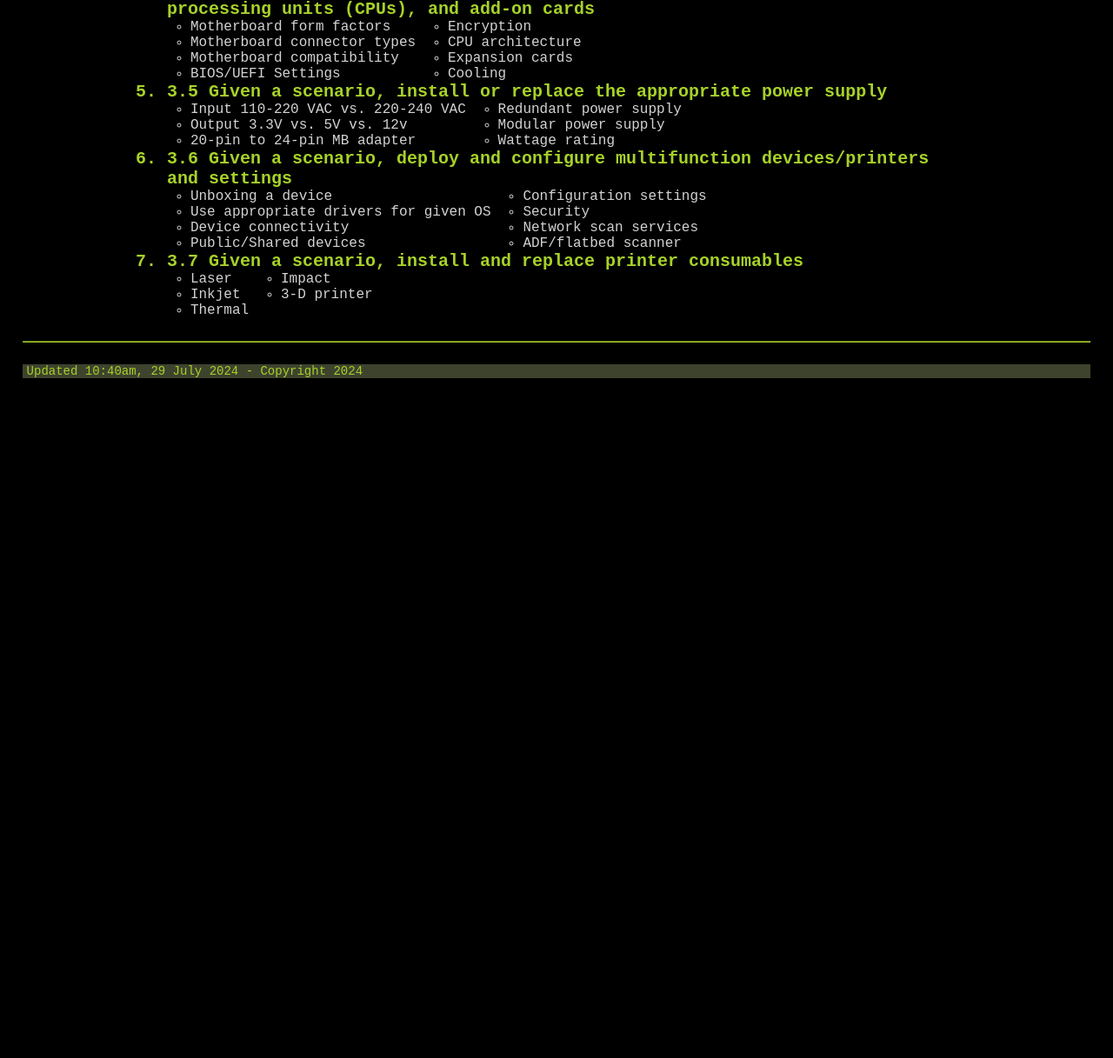
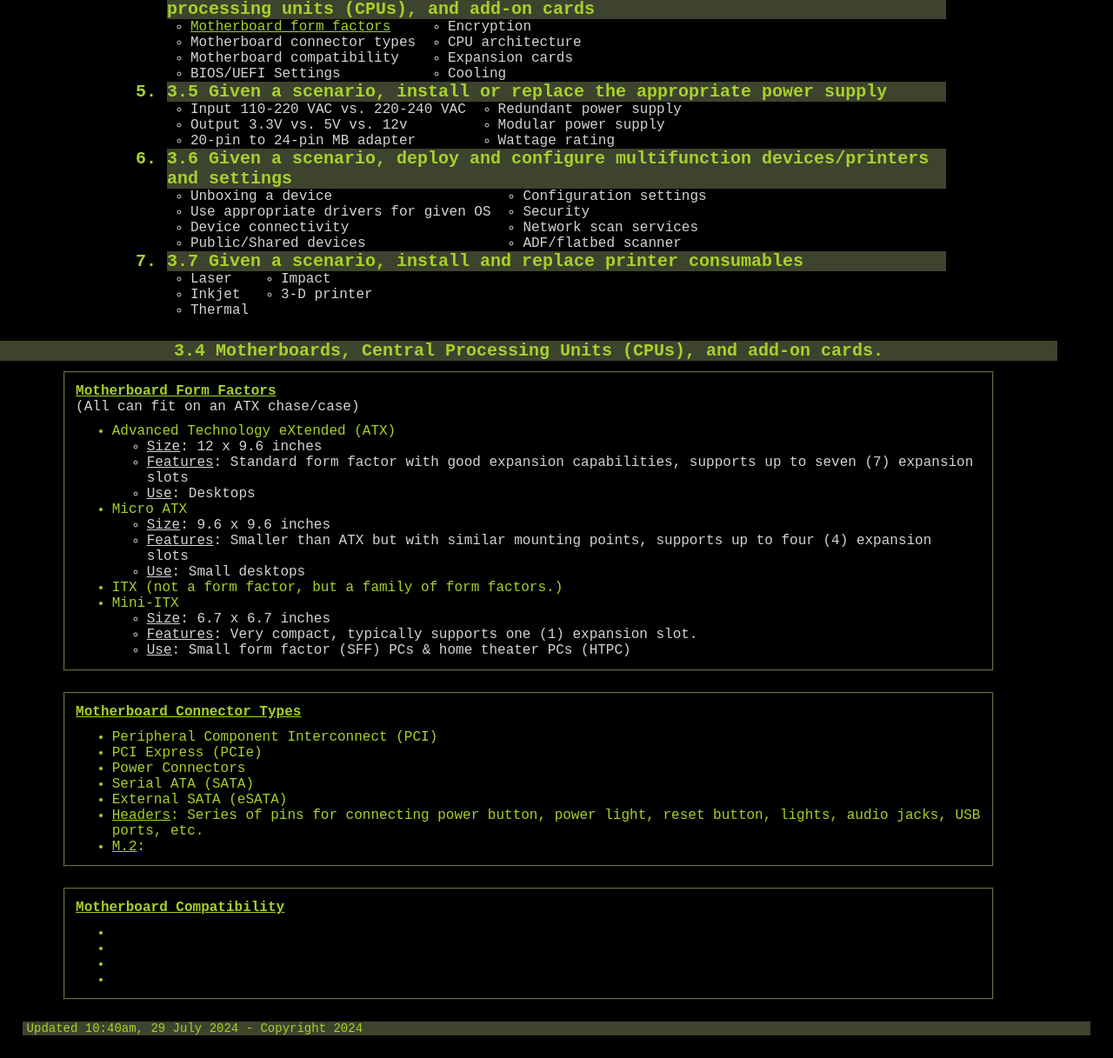
Before and after one commit to JFStokes/website, a plain HTML site: page current_projects/a_plus/core1/hardware.html in a window 1280 px wide. Shown: the part 553-1770 px from the top of the page at 87% size. Before the commit the page ends 1014 px from the top, so only its background shows below. Drawn offline with Linux system fonts and the light colour scheme.

Commit message:
Added motherboard form factors

```diff
--- a/current_projects/a_plus/core1/hardware.css
+++ b/current_projects/a_plus/core1/hardware.css
@@ -27,7 +27,7 @@ h3 {
 
 hr {
     border-color: #A7D129;
-    margin: 0 2% 0px 2%;
+    margin: 2%;
 }
 
 div {
@@ -70,13 +70,13 @@ a.nav_button:hover {
 
 /* ####################-CONTENT-#################### */
 
-/* ---------- TOP LOGO ---------- */
+/* +++++++++++++++ TOP LOGO +++++++++++++++ */
 img.page_logo {
     display: block;
     margin: 0px auto 2% auto;
 }
 
-/* ---------- Table of Contents ---------- */
+/* +++++++++++++++ Table of Contents +++++++++++++++ */
 #contents_area {
     display: flex;
     margin: 2% 15% 2% 15%;
@@ -87,6 +87,7 @@ img.page_logo {
 }
 
 li.obj {
+    background-color: #3E432E;
     font-size: 20px;
     font-weight: bold;
     text-align: left;
@@ -127,6 +128,47 @@ a.active_sub:hover {
     text-decoration: underline;
 }
 
+/* +++++++++++++++ SUBJECT AREAS +++++++++++++++ */
+section.section_area {
+    width: 95%;
+    /* border-style: ridge;
+    border-width: 2px;
+    border-color: red; */
+}
+
+h2.section_header {
+    margin-bottom: 1%;
+    background-color: #3E432E;
+    font-size: 20px;
+}
+
+div.subject_area {
+    display: block;
+    margin: 2% 6% 0 6%;
+    border-style: ridge;
+    border-width: 2px;
+    border-color: #616F39;
+    padding: 1%;
+}
+
+h3.subject_header {
+    font-size: 16px;
+    text-align: left;
+    text-decoration: underline;
+}
+
+div.subject_area p, li {
+    text-align: left;
+}
+
+li.details {
+    color: lightgray;
+}
+
+li.details u {
+    color: lightgray;
+}
+
 /* ---------- 3.1 ---------- */
 
 /* ---------- 3.2 ---------- */
@@ -134,6 +176,37 @@ a.active_sub:hover {
 /* ---------- 3.3 ---------- */
 
 /* ---------- 3.4 ---------- */
+/* #mb_form_factors {
+    font-size: 16px;
+}
+
+#mb_connector_types {
+    font-size: 16px;
+}
+
+#mb_compatibility {
+    font-size: 16px;
+}
+
+#bios_settings {
+    font-size: 16px;
+}
+
+#encryption {
+    font-size: 16px;
+}
+
+#cpu_architecture {
+    font-size: 16px;
+}
+
+#expansion_cards {
+    font-size: 16px;
+}
+
+#cooling {
+    font-size: 16px;
+} */
 
 /* ---------- 3.5 ---------- */
 
--- a/current_projects/a_plus/core1/hardware.html
+++ b/current_projects/a_plus/core1/hardware.html
@@ -1,6 +1,6 @@
 <!DOCTYPE html>
 <html lang="en">
-    <!------------ HEAD ------------>
+    <!--#################### HEAD ------------>
     <head>
         <meta charset="UTF-8">
         <title>Josh's Tech</title>
@@ -35,11 +35,11 @@
             <br>
             <br>
 
-            <!-- A+ IMAGE -->
+            <!--++++++++++ A+ IMAGE ++++++++++-->
             <img class="page_logo" src="../../../a_plus.png" style="width: 200px;">
             <h2>Hardware</h2>
 
-            <!-- Table of Contents -->
+            <!--++++++++++ Table of Contents ++++++++++-->
             <div id="contents_area">
                 <ol>
                     <li class="obj">3.1 Explain basic cable types and their connectors, features, and purposes</li>
@@ -97,7 +97,7 @@
                         <div class="subjects_area">
                             <div>
                                 <ul>
-                                    <li class="non-active_sub">Motherboard form factors</li>
+                                    <li class="non-active_sub"><a href="#mb_form_factors">Motherboard form factors</a></li>
                                     <li class="non-active_sub">Motherboard connector types</li>
                                     <li class="non-active_sub">Motherboard compatibility</li>
                                     <li class="non-active_sub">BIOS/UEFI Settings</li>
@@ -167,12 +167,94 @@
                                 </ul>
                             </div>
                         </div>
-
                 </ol>
             </div>
 
-            <hr>
+            <!--++++++++++ Subject Area ++++++++++-->
 
+            <!-- 3.1 -->
+            <section class="section_area">
+
+            </section>
+
+            <!-- 3.2 -->
+            <section class="section_area">
+
+            </section>
+
+            <!-- 3.3 -->
+            <section class="section_area">
+
+            </section>
+
+            <!-- 3.4 -->
+            <section class="section_area">
+                <h2 class="section_header">3.4 Motherboards, Central Processing Units (CPUs), and add-on cards.</h2>
+                <!-- Motherboards -->
+                <div class="subject_area" style="margin-top: 0;">
+                    <h3 id="mb_form_factors" class="subject_header">Motherboard Form Factors</h3>
+                    <p style="color: lightgray;">(All can fit on an ATX chase/case)</p>
+                    <ul style="margin-top: 1%; padding-left: 4%;">
+                        <li>Advanced Technology eXtended (ATX)</li>
+                        <ul style="padding-left: 4%;">
+                            <li class="details"><u>Size</u>: 12 x 9.6 inches</li>
+                            <li class="details"><u>Features</u>: Standard form factor with good expansion capabilities, supports up to seven (7) expansion slots</li>
+                            <li class="details"><u>Use</u>: Desktops</li>
+                        </ul>
+                        <li>Micro ATX</li>
+                        <ul style="padding-left: 4%;">
+                            <li class="details"><u>Size</u>: 9.6 x 9.6 inches</li>
+                            <li class="details"><u>Features</u>: Smaller than ATX but with similar mounting points, supports up to four (4) expansion slots</li>
+                            <li class="details"><u>Use</u>: Small desktops</li>
+                        </ul>
+                        <li>ITX (not a form factor, but a family of form factors.)</li>
+                        <li>Mini-ITX</li>
+                        <ul style="padding-left: 4%;">
+                            <li class="details"><u>Size</u>: 6.7 x 6.7 inches</li>
+                            <li class="details"><u>Features</u>: Very compact, typically supports one (1) expansion slot.</li>
+                            <li class="details"><u>Use</u>: Small form factor (SFF) PCs & home theater PCs (HTPC)</li>
+                        </ul>
+                    </ul>
+                </div>
+                <div class="subject_area">
+                    <h3 id="mb_connector_types" class="subject_header">Motherboard Connector Types</h3>
+                    <p></p>
+                    <ul style="margin-top: 1%; padding-left: 4%;">
+                        <li>Peripheral Component Interconnect (PCI)</li>
+                        <li>PCI Express (PCIe)</li>
+                        <li>Power Connectors</li>
+                        <li>Serial ATA (SATA)</li>
+                        <li>External SATA (eSATA)</li>
+                        <li><u>Headers</u>: Series of pins for connecting power button, power light, reset button, lights, audio jacks, USB ports, etc.</li>
+                        <li><u>M.2</u>:</li>
+                    </ul>
+                </div>
+                <div class="subject_area">
+                    <h3 id="mb_compatibility" class="subject_header">Motherboard Compatibility</h3>
+                    <p></p>
+                    <ul style="margin-top: 1%; padding-left: 4%;">
+                        <li></li>
+                        <li></li>
+                        <li></li>
+                        <li></li>
+                    </ul>
+                </div>
+            </section>
+
+            <!-- 3.5 -->
+            <section class="section_area">
+
+            </section>
+
+            <!-- 3.6 -->
+            <section class="section_area">
+
+            </section>
+
+            <!-- 3.7 -->
+            <section class="section_area">
+
+            </section>
         </main>
 
         <!------------ FOOTER ------------>
```
